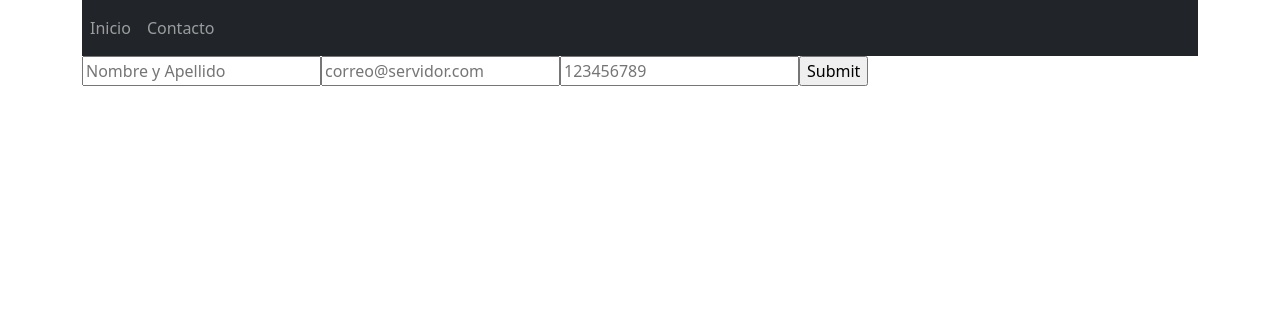
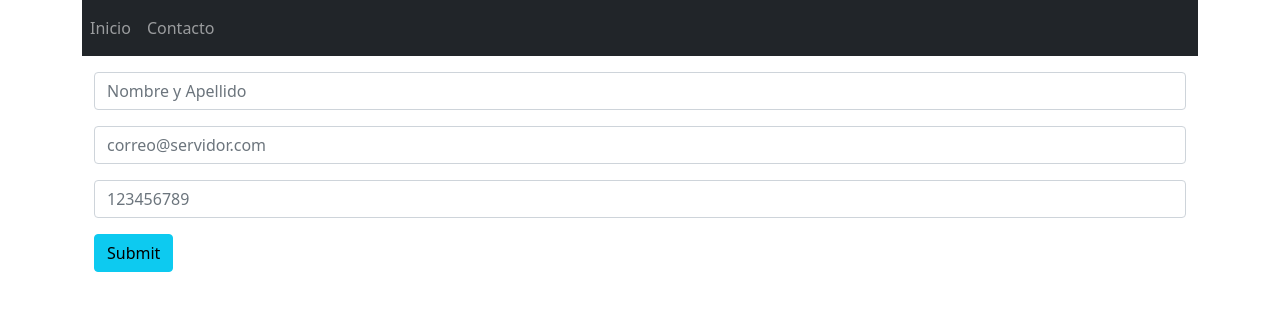
Before and after one commit to HermitsTeam/HermitsTeam.github.io, a React (Create React App) app in the folder portfolio_hermits/: page /contact in a window 1280 px wide. Shown: the top 310 px of the page. Built offline with nearby package versions, Linux system fonts and the light colour scheme.

Commit message:
updated contacts

```diff
--- a/portfolio_hermits/src/components/Contact.jsx
+++ b/portfolio_hermits/src/components/Contact.jsx
@@ -1,16 +1,33 @@
-import React from 'react'
+import React, {useState} from 'react'
 
 const Contact = () => {
+
+    const [nombre, setNombre] = useState('');
+    const [email, setEmail] = useState('');
+    const [telefono, setTelefono] = useState('');
+
+    const validar = (event) => {
+        event.preventDefault();
+        console.log('Pulsado el boton');
+        if(nombre.trim() === '' || email.trim() === '' || telefono.trim() === ''){
+            console.log('Faltan datos');
+        }
+    }
+
+
     return (
-        <div>
-            <form>
-                <input type="text" placeholder="Nombre y Apellido" />
+        <div className='container'>
+            <form className="form-group" onSubmit={validar}>
+                <input className="form-control mb-3 mt-3" type="text" placeholder="Nombre y Apellido"
+                onChange={ (e) => {setNombre(e.target.value)}} />
 
-                <input type="email" placeholder="correo@servidor.com" />
+                <input className="form-control mb-3" type="email" placeholder="correo@servidor.com"
+                onChange={ (e) => {setEmail(e.target.value)}} />
 
-                <input type="text" placeholder="123456789" />
+                <input className="form-control mb-3" type="text" placeholder="123456789"
+                onChange={ (e) => {setTelefono(e.target.value)}} />
 
-                <input type="submit" />
+                <input className="btn btn-info btn-block mb-3" type="submit" />
 
             </form>
         </div>
```
